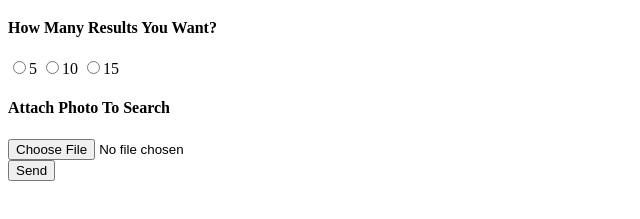
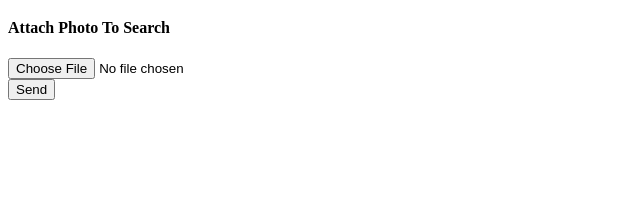
Before and after one commit to zShanCS/dip-online, a plain HTML site: page static/index.html in a window 1280 px wide. Shown: the part 61-280 px from the top of the page, without its empty margins (0-640 px from the left). Drawn offline with Linux system fonts and the light colour scheme.

Commit message:
Update index.html

```diff
--- a/static/index.html
+++ b/static/index.html
@@ -13,23 +13,19 @@
         Test Static File
     </h1>
     <form id="myform" action="/uploadFile" method="POST" enctype="multipart/form-data">
-        <div>
-            <h4>How Many Results You Want? </h4>
-            <label for="res5"><input type="radio" name="resultLimit" id="res5" value=5>5</label>
-            <label for="res10"><input type="radio" name="resultLimit" id="res10" value=10>10</label>
-            <label for="res15"><input type="radio" name="resultLimit" id="res15" value=15>15</label>
-        </div>
+
         <div>
             <h4>
                 Attach Photo To Search
             </h4>
-            <input type="file" name="file">
+            <input type="file" name="file" accept="image/*">
         </div>
-        <button type="submit">Send</button>
+        <button id='send' type="submit">Send</button>
     </form>
     <div id="show">
 
     </div>
+    <button id='loadmore' hidden>Load More</button>
 </body>
 <script src="script.js"></script>
 
```
